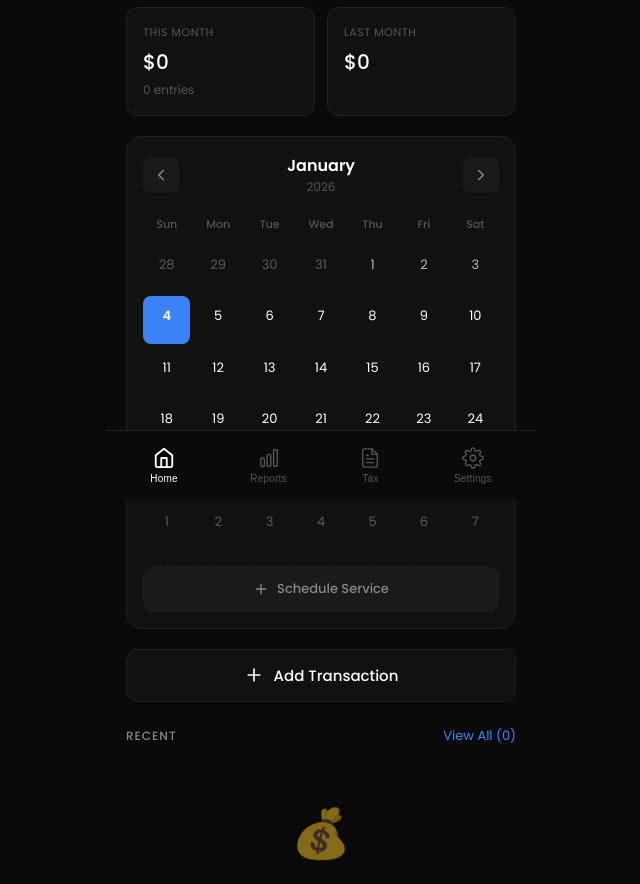
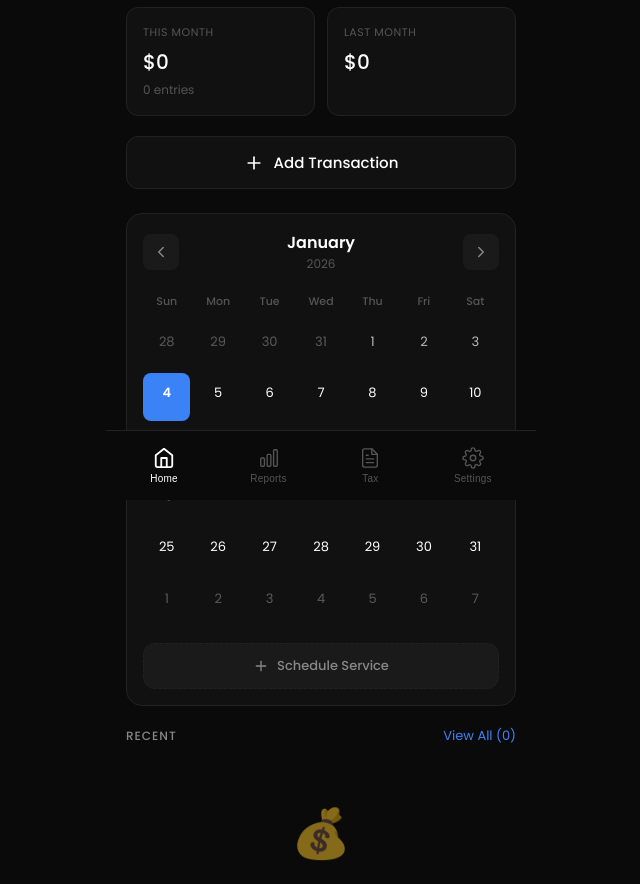
Before and after one commit to Unwindmeinstead/Namaste, a React (Vite) app: page / in a window 1280 px wide. Shown: the part 300-1184 px from the top of the page, without its empty margins (319-959 px from the left). Built offline with nearby package versions, Linux system fonts and the light colour scheme.

Commit message:
Move add transaction button above calendar

```diff
--- a/src/pages/HomePage.jsx
+++ b/src/pages/HomePage.jsx
@@ -86,6 +86,13 @@ export function HomePage({ entries, scheduledServices, settings, onAddClick, onV
         </div>
       </div>
 
+      <section className="quick-add">
+        <button className="add-btn" onClick={onAddClick}>
+          <PlusIcon className="add-icon" />
+          <span>{t('addTransaction', lang)}</span>
+        </button>
+      </section>
+
       {/* Calendar Section */}
       <Calendar
         entries={entries}
@@ -94,13 +101,6 @@ export function HomePage({ entries, scheduledServices, settings, onAddClick, onV
         onAddService={onAddService}
         onDayClick={onDayClick}
       />
-
-      <section className="quick-add">
-        <button className="add-btn" onClick={onAddClick}>
-          <PlusIcon className="add-icon" />
-          <span>{t('addTransaction', lang)}</span>
-        </button>
-      </section>
 
       <section className="entries-section">
         <div className="section-header">
```
